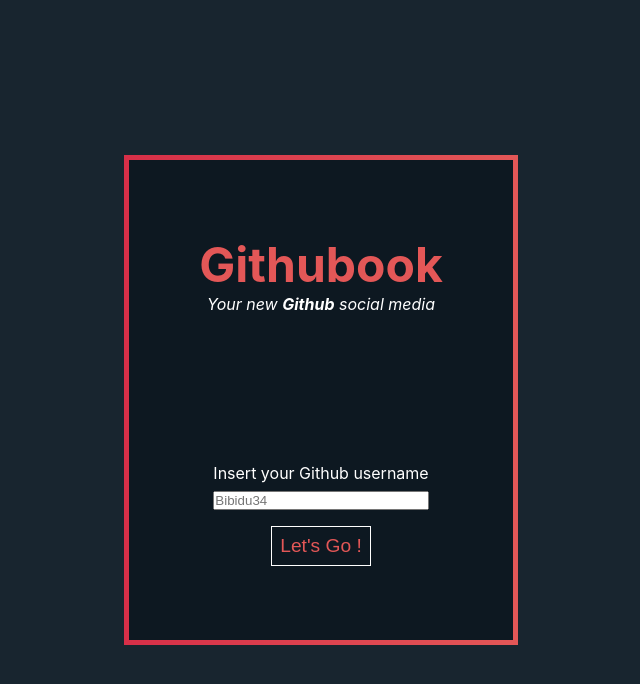
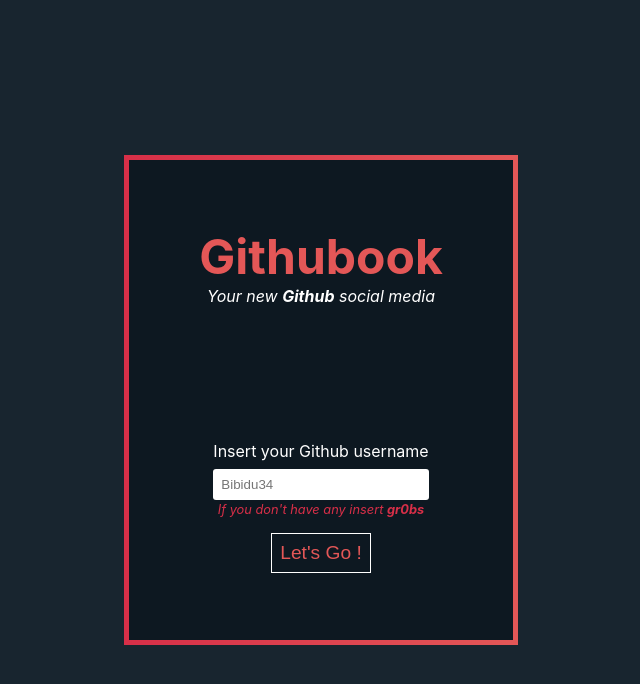
Before and after one commit to Gr0bs/githubook, a React (Create React App) app: page /login in a window 1280 px wide. Shown: the top 684 px of the page, without its empty margins (319-959 px from the left). Built offline with nearby package versions, Linux system fonts and the light colour scheme.

Commit message:
Logout Button & Enter Login

```diff
--- a/src/components/App.js
+++ b/src/components/App.js
@@ -1,6 +1,6 @@
 import '../styles/App.scss';
 import Navbar from './Navbar';
-import {BrowserRouter as Router, Route, Switch} from 'react-router-dom'
+import {BrowserRouter as Router, Route, Switch, Redirect} from 'react-router-dom'
 import Home from './page/Home'
 import ProfilPage from './page/ProfilPage';
 import Discover from './page/Discover'
@@ -11,8 +11,11 @@
 
   return (
     <Router>
+
+    {localStorage.getItem('user') === null && <Redirect to='/login' />}
+    {localStorage.getItem('user') !== null && <Redirect to='/' />}
+
       <div className="app">
-
         <Switch>
           <Route exact path='/login'>
             <Login />
--- a/src/components/Navbar.js
+++ b/src/components/Navbar.js
@@ -2,6 +2,7 @@
 import {ReactComponent as SearchIcon} from '../images/search.svg'
 import {ReactComponent as Logo} from '../images/Logo.svg'
 import {ReactComponent as Discover} from '../images/discover.svg'
+import {ReactComponent as Logout} from '../images/logout.svg'
 import {Link} from 'react-router-dom'
 import Profile from './Profile'
 import useFetch from './useFetch'
@@ -20,6 +21,11 @@
         setShowSearch(true)
     }
 
+    const handleLogout = () => {
+        localStorage.removeItem('user')
+        window.location.reload()
+    }
+
     return (
         <nav className='menu'>
             <Link to='/'>
@@ -27,7 +33,7 @@
             </Link>
 
             <div className="menu__search">
-                <input type="search" placeholder="searching user"
+                <input className='input' type="search" placeholder="searching user"
                     onChange={(e) => setValue(e.target.value)}
                     onClick={(e) => openSearch()}
                 />
@@ -49,6 +55,7 @@
                         <Profile image={username.avatar_url} username={username.login} size='small'/>
                     </Link>
                 )}
+                <Logout style={{width: '1.5rem', paddingLeft: '0.5rem', cursor: 'pointer'}} onClick={handleLogout} />
             </div>
         </nav>
      );
--- a/src/components/page/Login.js
+++ b/src/components/page/Login.js
@@ -19,13 +19,16 @@
                         <em>Your new <strong>Github</strong> social media</em>
                     </header>
                     <section>
+                        <form>
                             <label className='login__insert'>
                                 Insert your Github username
                                 <input
+                                    className='input'
                                     type="text"
                                     placeholder="Bibidu34"
                                     onChange={(e) => setValue(e.target.value)}
                                 />
+                            <em>If you don't have any insert <strong>gr0bs</strong></em>
                             </label>
                             <Link to='/'>
                             <button
@@ -33,6 +36,7 @@
                                 onClick={handleLogin}
                                 >Let's Go !</button>
                             </Link>
+                        </form>
                     </section>
                 </div>
             </div>
--- a/src/styles/components/_btn.scss
+++ b/src/styles/components/_btn.scss
@@ -36,3 +36,13 @@
     }
 
 }
+
+
+// INPUT
+
+.input{
+    background: white;
+    padding: 0.5rem;
+    border-radius: 3px;
+    border: none;
+}
--- a/src/styles/login.scss
+++ b/src/styles/login.scss
@@ -22,6 +22,12 @@
     &__insert{
         display: flex;
         flex-direction: column;
+
+        em {
+            font-size: 0.8rem;
+            padding-top: 2px;
+            color: $color-three;
+        }
     }
 
     h1{
```
Also changed, not shown: src/images/discover.svg, src/images/logout.svg (added). Lines whose indentation alone changed are shown as unchanged.
